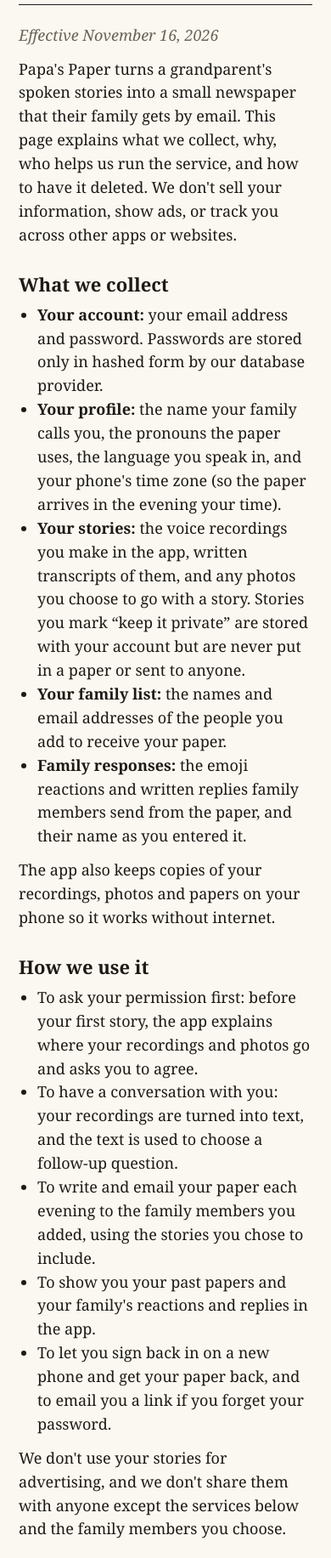
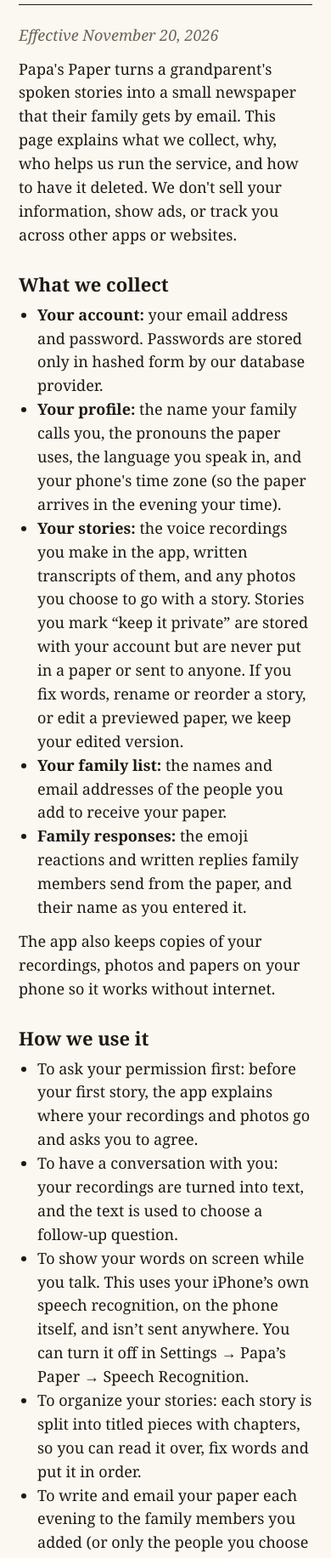
Before and after one commit to boinkdroid/papas-paper, a plain HTML site: page privacy.html in a window 390 px wide. Shown: the part 109-1942 px from the top of the page at 85% size. Drawn offline with Linux system fonts and the light colour scheme.

Commit message:
Privacy policy: live words on the phone, organizing stories, previews and choosing who gets a paper

```diff
--- a/privacy.html
+++ b/privacy.html
@@ -27,14 +27,14 @@
 <body>
 <main>
   <div class="masthead"><h1>Papa's Paper</h1><p>Privacy Policy</p></div>
-  <p class="muted">Effective November 16, 2026</p>
+  <p class="muted">Effective November 20, 2026</p>
   <p>Papa's Paper turns a grandparent's spoken stories into a small newspaper that their family gets by email. This page explains what we collect, why, who helps us run the service, and how to have it deleted. We don't sell your information, show ads, or track you across other apps or websites.</p>
 
   <h2>What we collect</h2>
   <ul>
     <li><strong>Your account:</strong> your email address and password. Passwords are stored only in hashed form by our database provider.</li>
     <li><strong>Your profile:</strong> the name your family calls you, the pronouns the paper uses, the language you speak in, and your phone's time zone (so the paper arrives in the evening your time).</li>
-    <li><strong>Your stories:</strong> the voice recordings you make in the app, written transcripts of them, and any photos you choose to go with a story. Stories you mark &ldquo;keep it private&rdquo; are stored with your account but are never put in a paper or sent to anyone.</li>
+    <li><strong>Your stories:</strong> the voice recordings you make in the app, written transcripts of them, and any photos you choose to go with a story. Stories you mark &ldquo;keep it private&rdquo; are stored with your account but are never put in a paper or sent to anyone. If you fix words, rename or reorder a story, or edit a previewed paper, we keep your edited version.</li>
     <li><strong>Your family list:</strong> the names and email addresses of the people you add to receive your paper.</li>
     <li><strong>Family responses:</strong> the emoji reactions and written replies family members send from the paper, and their name as you entered it.</li>
   </ul>
@@ -44,7 +44,9 @@
   <ul>
     <li>To ask your permission first: before your first story, the app explains where your recordings and photos go and asks you to agree.</li>
     <li>To have a conversation with you: your recordings are turned into text, and the text is used to choose a follow-up question.</li>
-    <li>To write and email your paper each evening to the family members you added, using the stories you chose to include.</li>
+    <li>To show your words on screen while you talk. This uses your iPhone&rsquo;s own speech recognition, on the phone itself, and isn&rsquo;t sent anywhere. You can turn it off in Settings &rarr; Papa&rsquo;s Paper &rarr; Speech Recognition.</li>
+    <li>To organize your stories: each story is split into titled pieces with chapters, so you can read it over, fix words and put it in order.</li>
+    <li>To write and email your paper each evening to the family members you added (or only the people you choose for that day), using the stories you chose to include. If you preview the paper first, we save the preview so the evening paper matches it.</li>
     <li>To show you your past papers and your family's reactions and replies in the app.</li>
     <li>To let you sign back in on a new phone and get your paper back, and to email you a link if you forget your password.</li>
   </ul>
@@ -55,7 +57,7 @@
   <ul>
     <li><strong>Supabase</strong> stores your account, stories, recordings, photos, family list and papers.</li>
     <li><strong>OpenAI</strong> turns your voice recordings into text and reads the app's questions aloud in a natural voice.</li>
-    <li><strong>Anthropic</strong> (Claude) reads your transcripts to choose follow-up questions, and reads the stories and photos you included to write each evening's paper.</li>
+    <li><strong>Anthropic</strong> (Claude) reads your transcripts to choose follow-up questions, to sort your stories into titled pieces and chapters, and reads the stories and photos you included to write each evening's paper.</li>
     <li><strong>Resend</strong> delivers the paper and welcome emails to your family, and password-reset emails to you.</li>
   </ul>
   <p>Under their terms for business customers, OpenAI and Anthropic don't use information sent through their APIs to train their models.</p>
```
